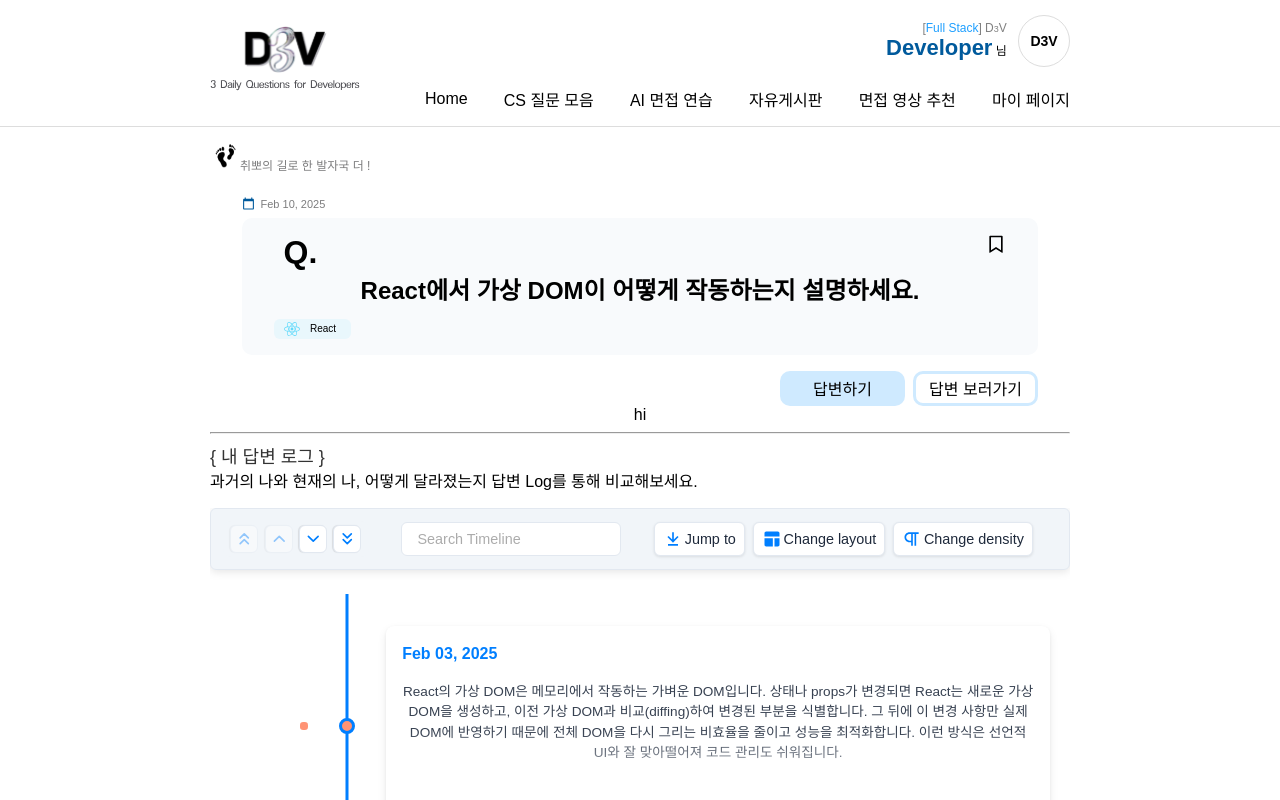
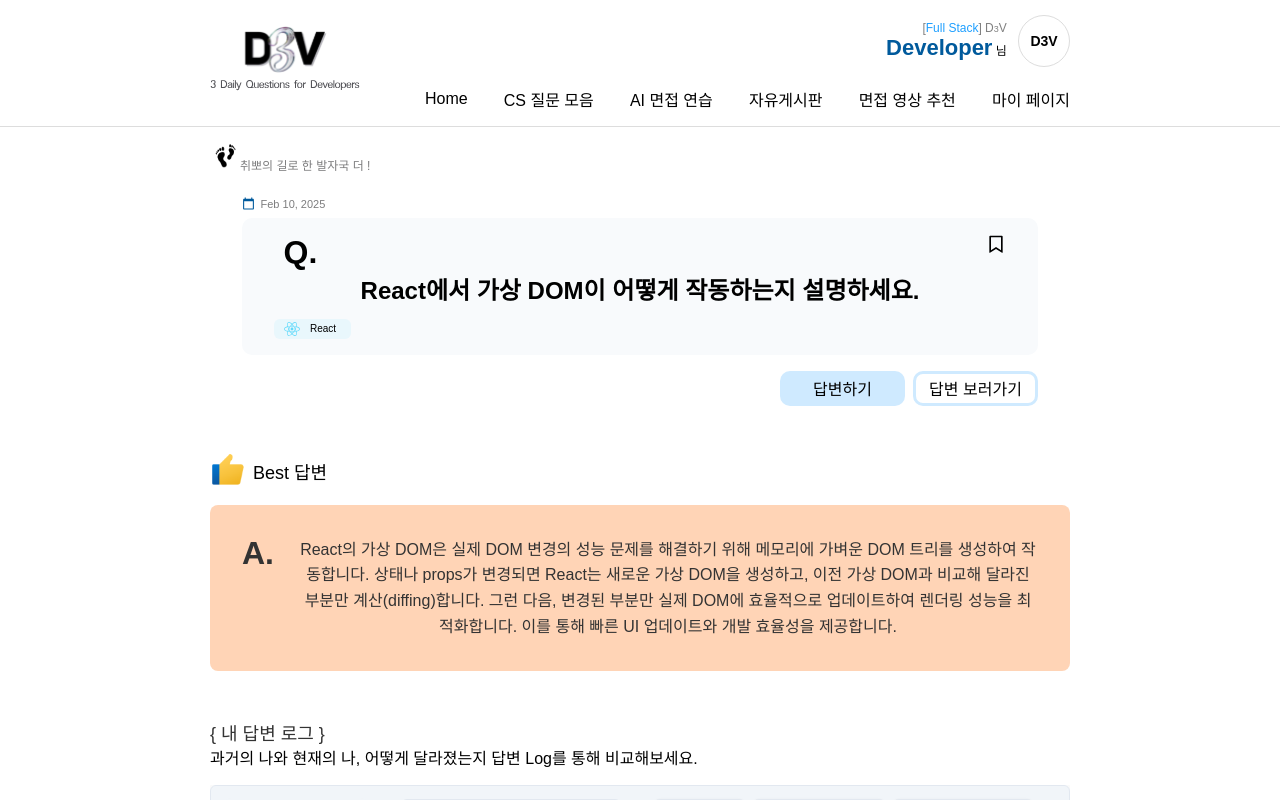
Before and after one commit to D3V-A609/D3V, a React (Vite) app in the folder frontend/: page / in a window 1280 px wide. Both pictures are taken after a click on the element 276 px from the left and 405 px from the top of the page. Shown: the top 800 px of the page. Built offline with nearby package versions, Linux system fonts and the light colour scheme; a web font is replaced by a local one.

Commit message:
#S12P11A609-107 feat: 베스트 답변 컴포넌트 구현

```diff
--- a/frontend/src/components/QuestionDetail/Answer/Answer.css
+++ b/frontend/src/components/QuestionDetail/Answer/Answer.css
@@ -39,3 +39,40 @@
 .chrono-card-detailed-text {
   padding-left: 20px;
 }
+
+/* 베스트 답변 컨테이너 */
+.best-answer-container{
+  padding: 3rem 0;
+}
+
+.best-answer-container .best-answer-title {
+  display: flex;
+  align-items: center;
+  gap: 8px;
+  font-size: 18px;
+  font-weight: 500;
+  margin-bottom: 16px;
+}
+
+.best-answer-container .best-answer-content {
+  background-color: #FFD4B6;
+  border-radius: 8px;
+  padding: 32px;
+  display: flex;
+  align-items: flex-start;
+  gap: 24px;
+}
+
+.best-answer-container .answer-label {
+  font-size: 32px;
+  font-weight: bold;
+  color: #333;
+  line-height: 1;
+}
+
+.best-answer-container .answer-text {
+  flex: 1;
+  font-size: 16px;
+  line-height: 1.6;
+  color: #333;
+}
--- a/frontend/src/components/QuestionDetail/Answer/AnswerInput.tsx
+++ b/frontend/src/components/QuestionDetail/Answer/AnswerInput.tsx
@@ -1,14 +1,22 @@
 import React from 'react';
 // import AnswerInputComp from './AnswerInputComp';
-import AfterAnswerComp from '../../../features/AnswerToggle/AnswerToggleSection';
+import AnswerToggleSection from '../../../features/AnswerToggle/AnswerToggleSection';
 
 import "./Answer.css"
+
+// 베스트 답변 데이터를 정의
+const bestAnswerData: BestAnswer = {
+  questionId: 1,
+  content: 'React에서 가상 DOM이 어떻게 작동하는지 설명하세요.',
+  standardAnswer: 'React의 가상 DOM은 실제 DOM 변경의 성능 문제를 해결하기 위해 메모리에 가벼운 DOM 트리를 생성하여 작동합니다. 상태나 props가 변경되면 React는 새로운 가상 DOM을 생성하고, 이전 가상 DOM과 비교해 달라진 부분만 계산(diffing)합니다. 그런 다음, 변경된 부분만 실제 DOM에 효율적으로 업데이트하여 렌더링 성능을 최적화합니다. 이를 통해 빠른 UI 업데이트와 개발 효율성을 제공합니다.',
+  isSolved: true,
+};
 
 const AnswerInput: React.FC = () => {
   return (
   <div>
     {/* <AnswerInputComp /> */}
-    <AfterAnswerComp />
+    <AnswerToggleSection bestAnswer={bestAnswerData} />
   </div>);
 }
 
--- a/frontend/src/features/AnswerToggle/AnswerToggleSection.tsx
+++ b/frontend/src/features/AnswerToggle/AnswerToggleSection.tsx
@@ -2,11 +2,15 @@
 import BestAnswer from './BestAnswer';
 import MyAnswerRecords from './MyAnswerRecords';
 
-const AfterAnswerComp:React.FC = () => {
+interface BestAnswerProps {
+  bestAnswer: BestAnswer;
+}
+
+const AnswerToggleSection:React.FC<BestAnswerProps> = ({bestAnswer}) => {
   return(<div>
-    <BestAnswer />
+    <BestAnswer bestAnswer={bestAnswer} />
     <MyAnswerRecords />
   </div>);
 }
 
-export default AfterAnswerComp;
+export default AnswerToggleSection;
--- a/frontend/src/features/AnswerToggle/BestAnswer.tsx
+++ b/frontend/src/features/AnswerToggle/BestAnswer.tsx
@@ -1,10 +1,24 @@
 import React from 'react';
 
-const BestAnswer:React.FC = () => {
+import ThugUpImg from "../../assets/images/Thumbs-Up.png";
+
+interface BestAnswerProps {
+  bestAnswer: BestAnswer;
+}
+
+const BestAnswer:React.FC<BestAnswerProps> = ({bestAnswer}) => {
   return (
-  <div>
-    hi
-    <hr />
+  <div >
+    <div className="best-answer-container">
+          <div className="best-answer-title">
+            <img src={ThugUpImg} alt="thug-up-img" style={{width: '35px', height: '35px'}} />
+              Best 답변
+          </div>
+          <div className="best-answer-content">
+            <div className="answer-label">A.</div>
+            <div className="answer-text">{bestAnswer.standardAnswer}</div>
+          </div>
+        </div>
   </div>
 );
 }
```
Also changed, not shown: frontend/src/assets/images/Thumbs-Up.png (added).
